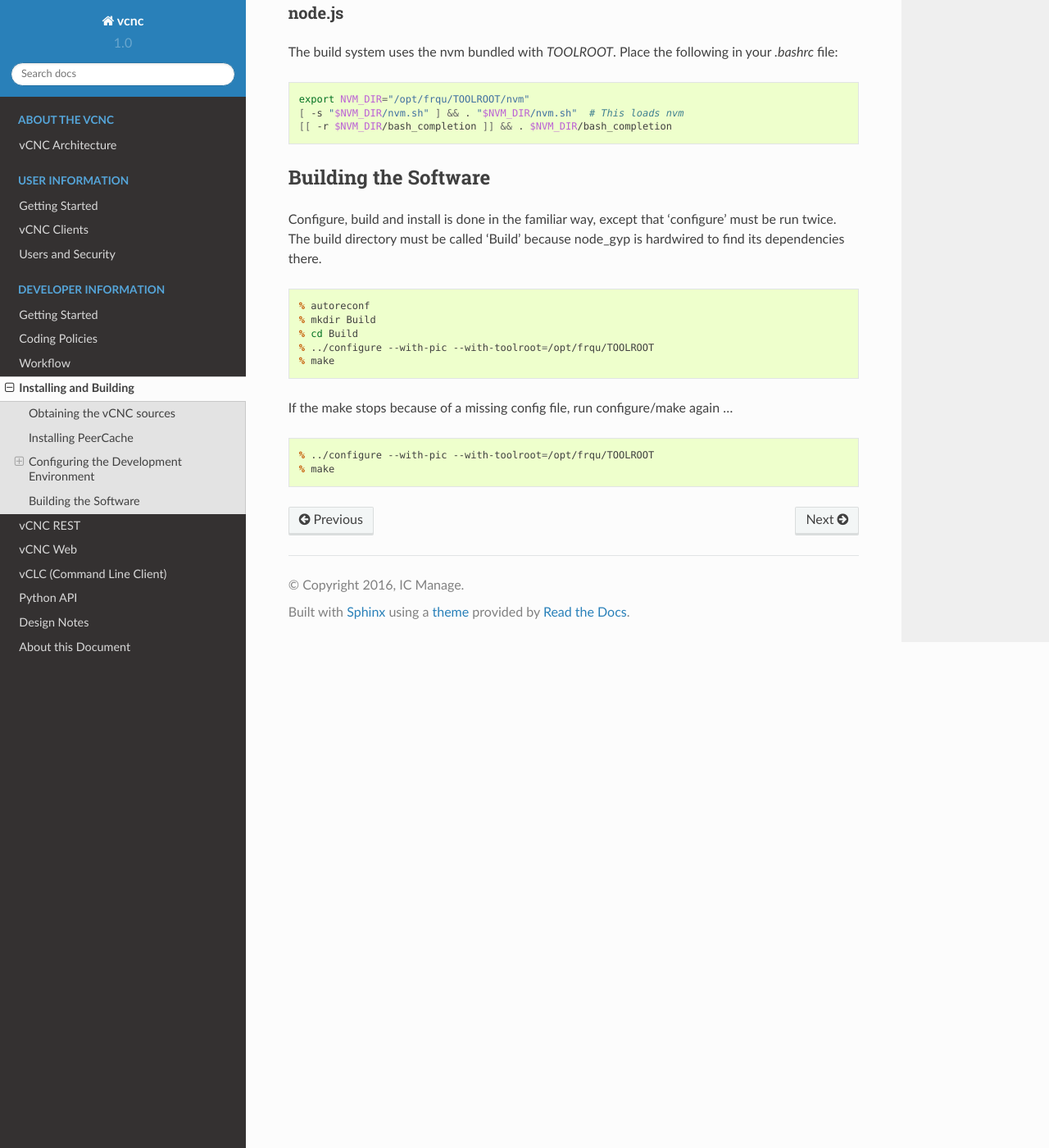
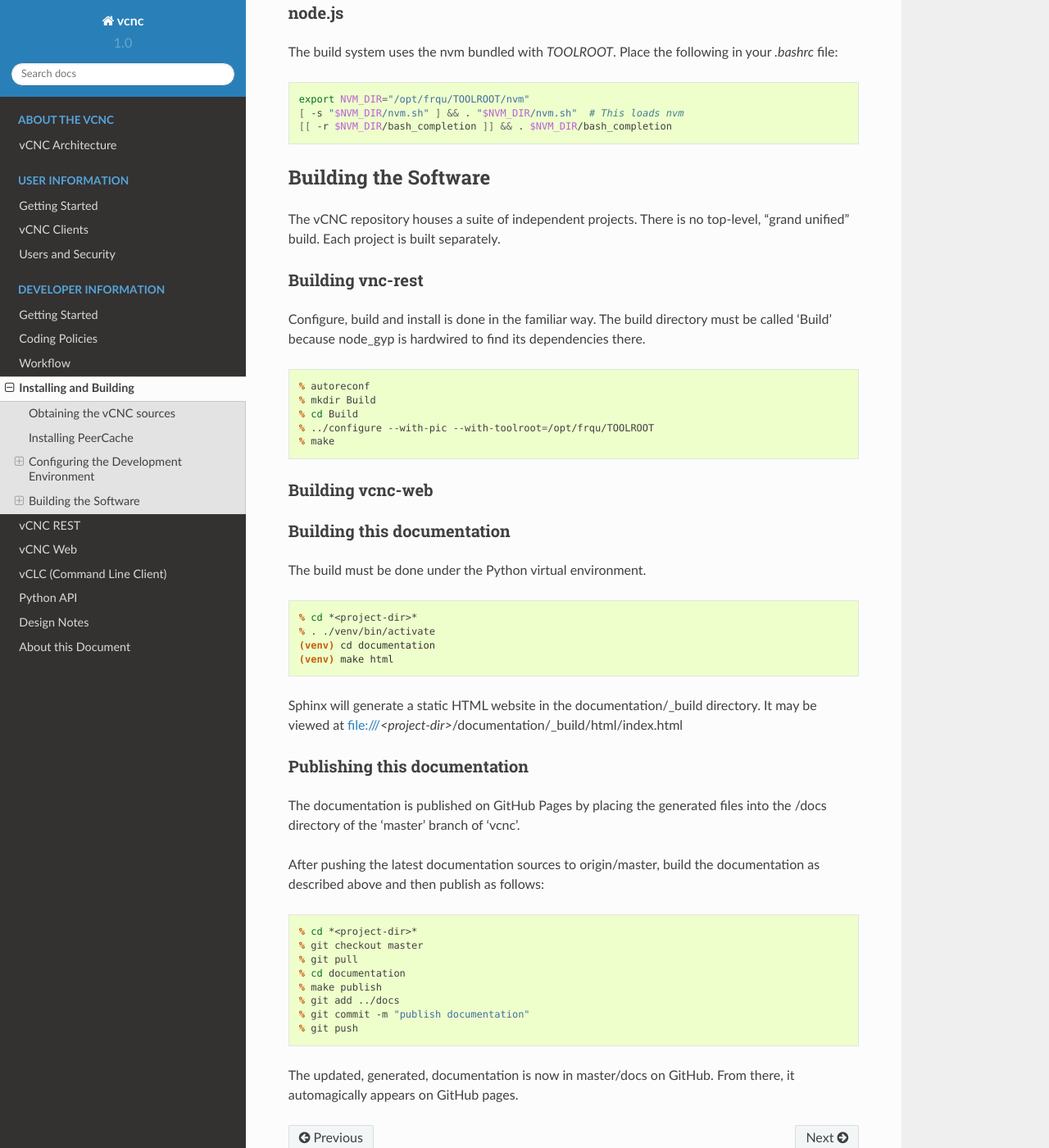
Before and after one commit to ybegus/vcnc, a Sphinx documentation site: the page built from documentation/developer/installing-and-building.rst, in a window 1280 px wide and 1400 px high, scrolled down 1110 px. Shown: the whole window at 82% size. Built offline with Sphinx 7.4.7 and the Read the Docs theme 2.0.0, drawn with Linux system fonts in a browser that asks for light colours; formulas are drawn with MathJax 3; some of the changed text lies outside the part shown.

Commit message:
documentation: explain building vcnc-rest and documentation, add a 'publish' target to the documentation Makefile.

```diff
--- a/documentation/developer/installing-and-building.rst
+++ b/documentation/developer/installing-and-building.rst
@@ -40,21 +40,22 @@ build system. Begin by installing autotools, GNU make and GNU C++ v4.8.
 Python
 ''''''
 
-Python is needed for the documentation generator *Sphinx* and for vCNC software written in
-Python.  Ensure you are using the Python 3.5 bundled in *TOOLROOT*.
+Python is needed for the documentation generator *Sphinx* and for vCNC software
+written in Python.  Ensure you are using the Python 3.5 bundled in *TOOLROOT*.
 
 .. code-block:: console
 
     % sudo pip install --upgrade pip
     % sudo pip install virtualenv
-    % virtualenv venv /opt/frqu/TOOLROOT/bin/python3
+    % virtualenv -p /opt/frqu/TOOLROOT/bin/python3 venv
     % source ./venv/bin/activate
-    % pip install sphinx sphinx-autobuild sphinx_rtd_theme
+    % (venv) pip install sphinx sphinx-autobuild sphinx_rtd_theme
 
 node.js
 '''''''
 
-The build system uses the nvm bundled with *TOOLROOT*. Place the following in your *.bashrc* file:
+The build system uses the nvm bundled with *TOOLROOT*. Place the following in
+your *.bashrc* file:
 
 .. code-block:: bash
 
@@ -65,8 +66,14 @@ The build system uses the nvm bundled with *TOOLROOT*. Place the following in yo
 Building the Software
 ----------------------
 
-Configure, build and install is done in the familiar way, except that
-'configure' must be run twice.  The build directory must be called 'Build'
+The vCNC repository houses a suite of independent projects.  There
+is no top-level, "grand unified" build.  Each project is built separately.
+
+Building vnc-rest
+'''''''''''''''''
+
+Configure, build and install is done in the familiar way.
+The build directory must be called 'Build'
 because node_gyp is hardwired to find its dependencies there.
 
 .. code-block:: console
@@ -77,10 +84,44 @@ because node_gyp is hardwired to find its dependencies there.
   % ../configure --with-pic --with-toolroot=/opt/frqu/TOOLROOT
   % make
 
-If the make stops because of a missing config file, run configure/make
-again ...
+Building vcnc-web
+'''''''''''''''''
+
+Building this documentation
+''''''''''''''''''''''''''''
+The build must be done under the Python virtual environment.
 
 .. code-block:: console
 
-  % ../configure --with-pic --with-toolroot=/opt/frqu/TOOLROOT
-  % make
+  % cd *<project-dir>*
+  % . ./venv/bin/activate
+  (venv) cd documentation
+  (venv) make html
+
+Sphinx will generate a static HTML website in the documentation/_build
+directory.  It may be viewed at
+file:///*<project-dir>*/documentation/_build/html/index.html
+
+Publishing this documentation
+'''''''''''''''''''''''''''''
+
+The documentation is published on GitHub Pages by placing the
+generated files into the /docs directory of the 'master'
+branch of 'vcnc'.
+
+After pushing the latest documentation sources to origin/master, build
+the documentation as described above and then publish as follows:
+
+.. code-block:: console
+
+  % cd *<project-dir>*
+  % git checkout master
+  % git pull
+  % cd documentation
+  % make publish
+  % git add ../docs
+  % git commit -m "publish documentation"
+  % git push
+
+The updated, generated, documentation is now in master/docs on GitHub.
+From there, it automagically appears on GitHub pages.
```
Also changed, not shown: 1 other file.
